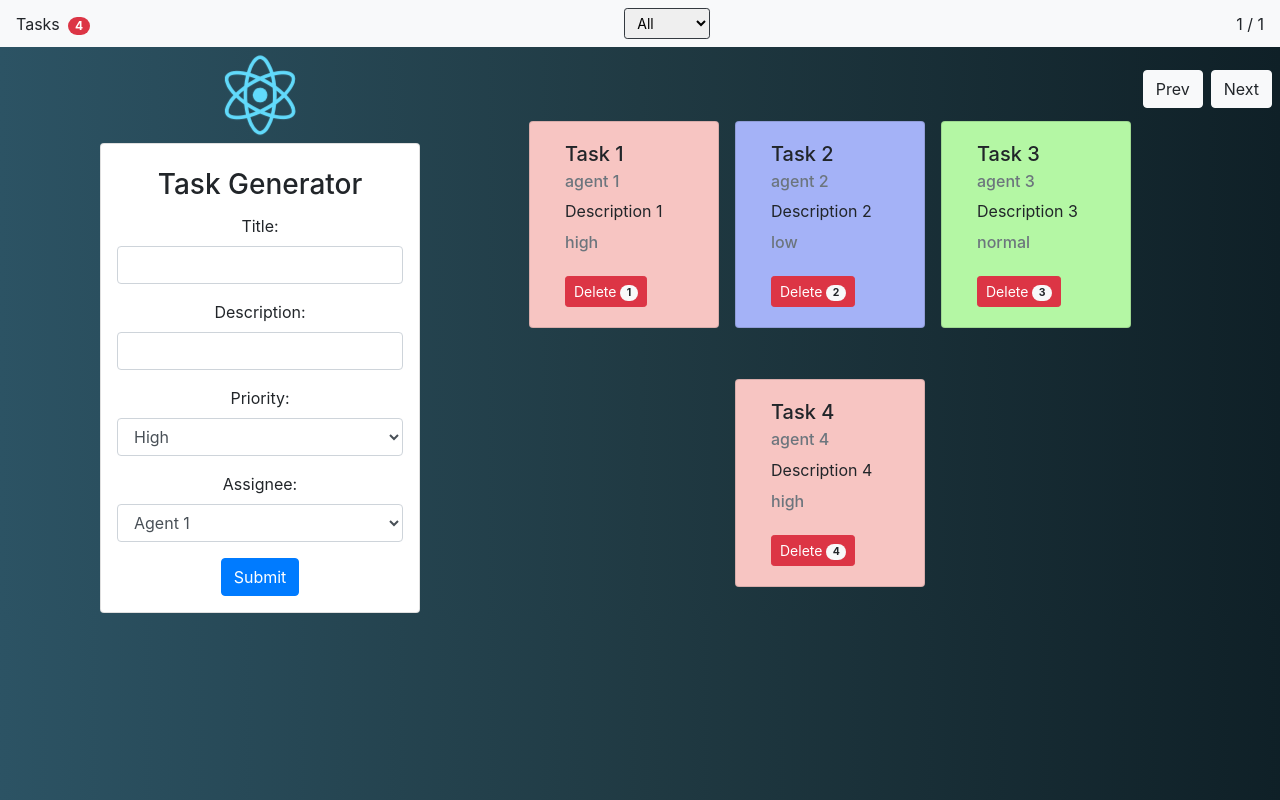
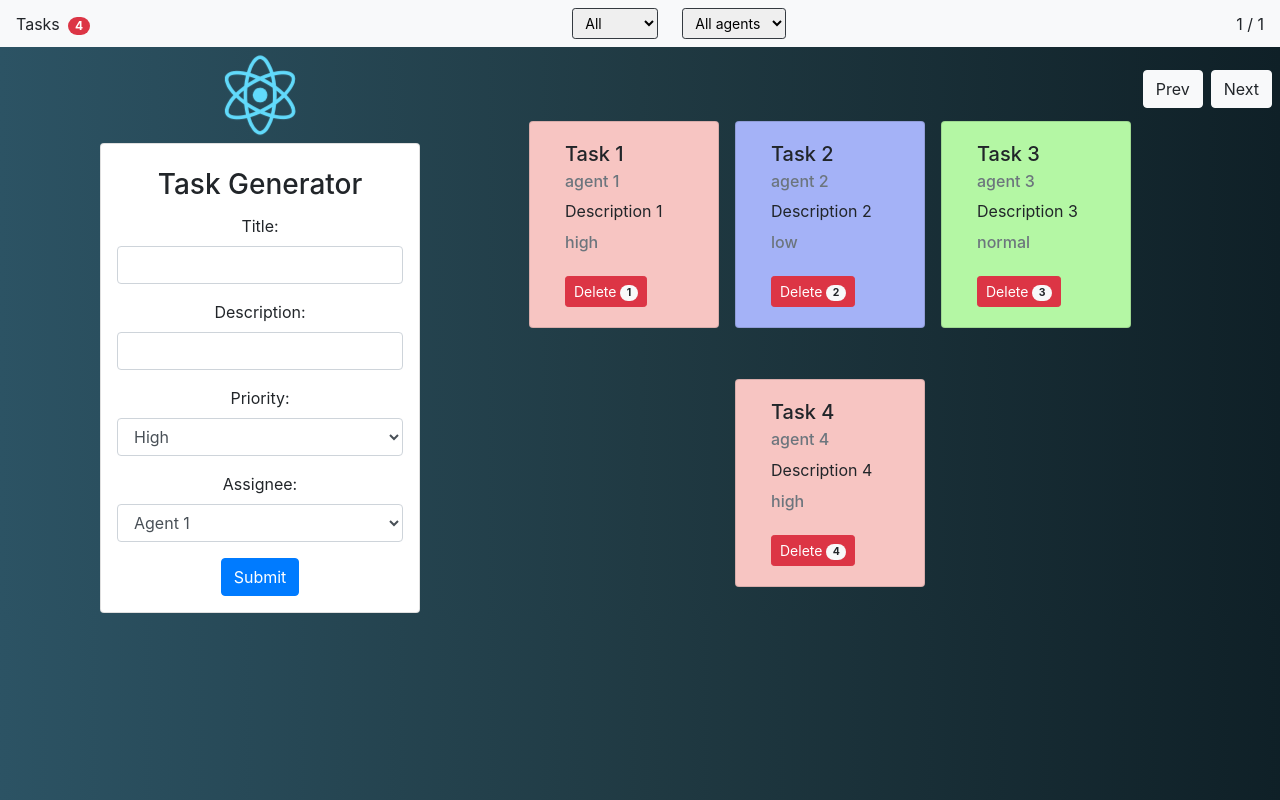
Before and after one commit to caceresfjulian/to_do_app, a React (Create React App) app: page / in a window 1280 px wide. Built offline with nearby package versions, Linux system fonts and the light colour scheme.

Commit message:
Add agent filter layout

```diff
--- a/src/components/NavBar/NavBar.js
+++ b/src/components/NavBar/NavBar.js
@@ -9,11 +9,19 @@ class NavBar extends React.Component {
                     <span className="badge badge-pill badge-danger mx-2">{this.props.counter}</span>
                 </div>
                 <div>
-                <select className="form-control-sm border-dark" name="display" onChange={this.props.onChange}>
+                <select className="form-control-sm border-dark mx-4" name="display" onChange={this.props.onChange}>
                     <option value="all">All</option>
                     <option value="high">High</option>
                     <option value="normal">Normal</option>
                     <option value="low">Low</option>
+                </select>
+                <select className="form-control-sm border-dark" name="agentFilter">
+                    <option value="all">All agents</option>
+                    <option value="agent 1">Agent 1</option>
+                    <option value="agent 2">Agent 2</option>
+                    <option value="agent 3">Agent 3</option>
+                    <option value="agent 4">Agent 4</option>
+                    <option value="agent 5">Agent 5</option>
                 </select>
                 </div>
                 <span>{this.props.page/9} / {Math.ceil(this.props.counter/9)}</span>
```
